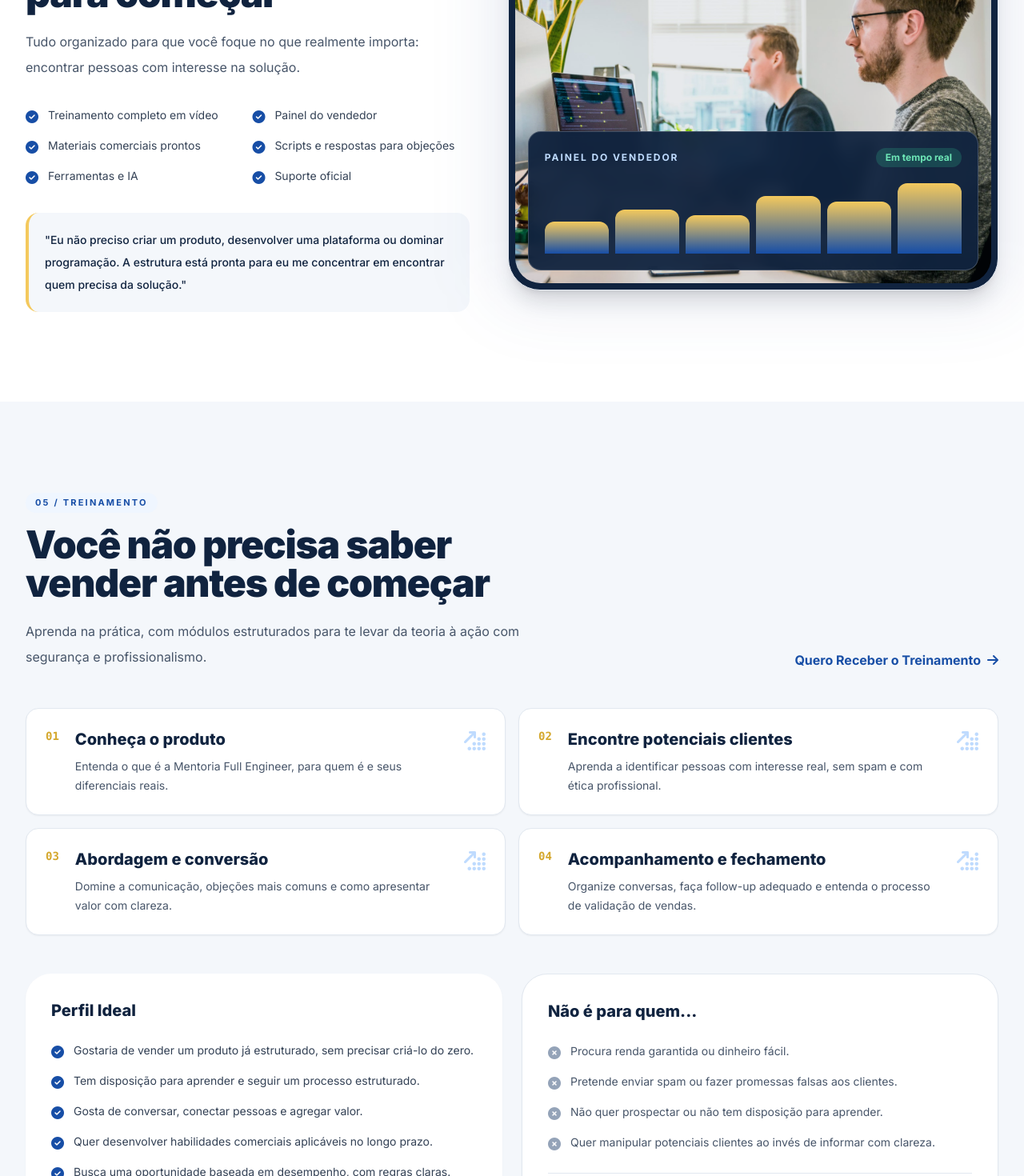
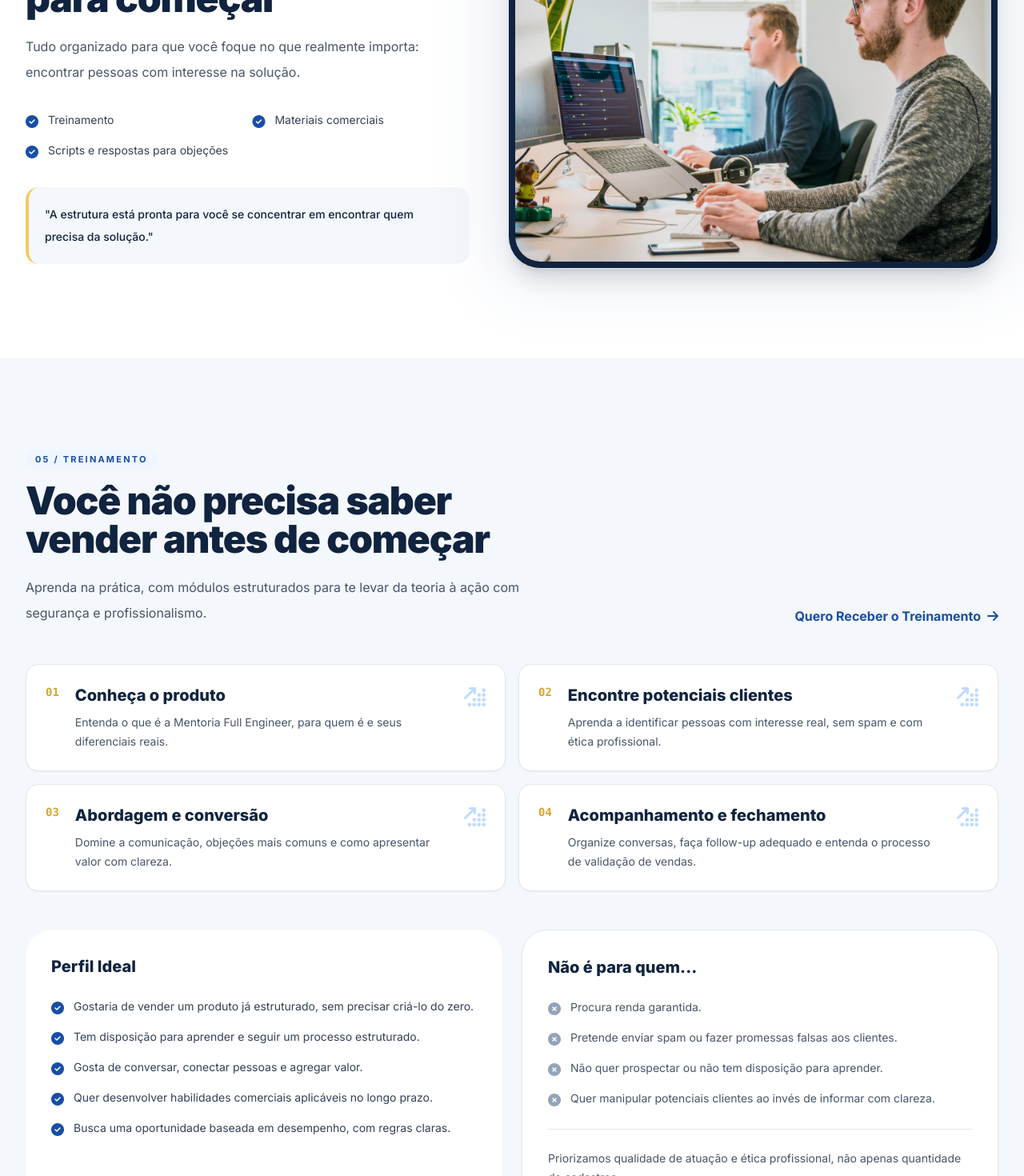
Before and after one commit to squaldaniel/kk_vendedores, a Vue app: page / in a window 1280 px wide. Shown: the part 4440-5910 px from the top of the page at 80% size. Built offline with nearby package versions, Linux system fonts and the light colour scheme.

Commit message:
finalizado! 100%

```diff
--- a/src/App.vue
+++ b/src/App.vue
@@ -52,7 +52,7 @@ const ideal = [
 ]
 
 const notIdeal = [
-  'Procura renda garantida ou dinheiro fácil.',
+  'Procura renda garantida.',
   'Pretende enviar spam ou fazer promessas falsas aos clientes.',
   'Não quer prospectar ou não tem disposição para aprender.',
   'Quer manipular potenciais clientes ao invés de informar com clareza.'
@@ -307,14 +307,14 @@ const notIdeal = [
                 Tudo organizado para que você foque no que realmente importa: encontrar pessoas com interesse na solução.
               </p>
               <div class="mt-8 grid gap-3 sm:grid-cols-2">
-                <div v-for="text in ['Treinamento completo em vídeo', 'Painel do vendedor', 'Materiais comerciais prontos', 'Scripts e respostas para objeções', 'Ferramentas e IA', 'Suporte oficial']" :key="text" class="flex items-start gap-3 text-sm leading-6 text-slate-700">
+                <div v-for="text in ['Treinamento', 'Materiais comerciais', 'Scripts e respostas para objeções']" :key="text" class="flex items-start gap-3 text-sm leading-6 text-slate-700">
                   <i class="fa-solid fa-circle-check mt-0.5 text-base text-[#174EA6]" aria-hidden="true"></i>
                   <span>{{ text }}</span>
                 </div>
               </div>
               <div class="mt-8 rounded-2xl border-l-4 border-[#F4C95D] bg-[#F4F7FB] p-5">
                 <p class="text-sm leading-7 font-medium text-[#10233F]">
-                  "Eu não preciso criar um produto, desenvolver uma plataforma ou dominar programação. A estrutura está pronta para eu me concentrar em encontrar quem precisa da solução."
+                  "A estrutura está pronta para você se concentrar em encontrar quem precisa da solução."
                 </p>
               </div>
             </div>
@@ -322,15 +322,6 @@ const notIdeal = [
               <div class="absolute -inset-4 rounded-[2.5rem] bg-blue-900/10 blur-2xl"></div>
               <div class="relative overflow-hidden rounded-[2.5rem] border border-slate-200 bg-[#10233F] p-2 shadow-xl">
                 <img :src="dashboardImg" alt="Painel de vendas sendo utilizado em laptop" class="h-[360px] w-full rounded-[2rem] object-cover opacity-90 lg:h-[440px]" loading="lazy" />
-                <div class="absolute bottom-6 left-6 right-6 rounded-2xl border border-white/20 bg-[#10233F]/95 p-5 text-white backdrop-blur">
-                  <div class="flex items-center justify-between">
-                    <span class="text-xs font-bold uppercase tracking-[0.16em] text-blue-200">Painel do Vendedor</span>
-                    <span class="rounded-full bg-emerald-400/20 px-3 py-1 text-xs font-bold text-emerald-300">Em tempo real</span>
-                  </div>
-                  <div class="mt-5 flex items-end justify-between gap-2">
-                    <div v-for="n in [40, 55, 48, 72, 65, 88]" :key="n" class="flex-1 rounded-t-xl bg-gradient-to-t from-[#174EA6] to-[#F4C95D] transition-all" :style="{ height: n + 'px' }"></div>
-                  </div>
-                </div>
               </div>
             </div>
           </div>
```
